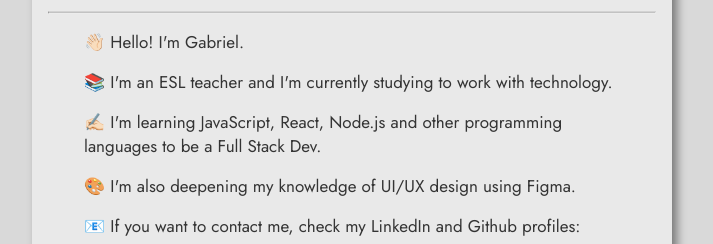
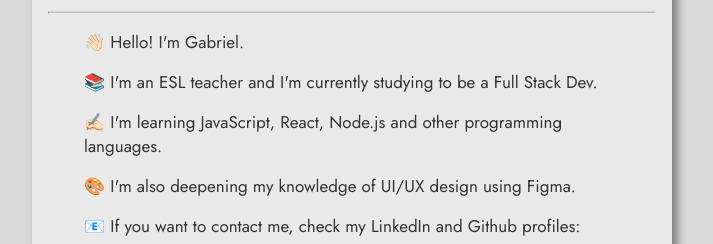
Before and after one commit to GabeNodari/Card, a plain HTML site: page index.html in a window 1280 px wide. Shown: the part 174-418 px from the top of the page, without its empty margins (288-1001 px from the left). Drawn offline with Linux system fonts and the light colour scheme.

Commit message:
index.html

```diff
--- a/index.html
+++ b/index.html
@@ -23,8 +23,8 @@
 <!-- LIST -->
     <div class="list">
         <p>👋🏻 Hello! I'm Gabriel.</p>
-        <p>📚 I'm an ESL teacher and I'm currently studying to work with technology.</p>
-        <p>✍🏻 I'm learning JavaScript, React, Node.js and other programming languages to be a Full Stack Dev.</p>
+        <p>📚 I'm an ESL teacher and I'm currently studying to be a Full Stack Dev.</p>
+        <p>✍🏻 I'm learning JavaScript, React, Node.js and other programming languages.</p>
         <p>🎨 I'm also deepening my knowledge of UI/UX design using Figma.</p>
         <p>📧 If you want to contact me, check my LinkedIn and Github profiles:</p>
     </div>
```
